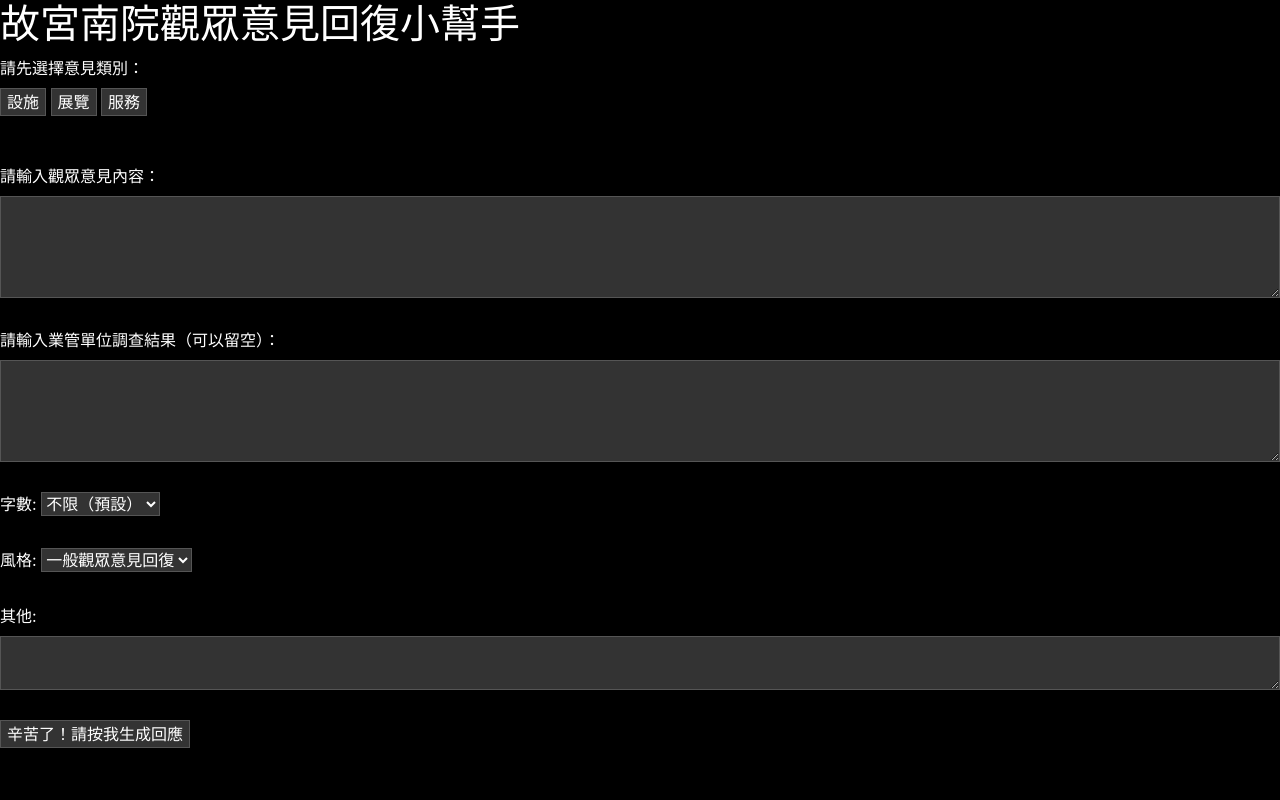
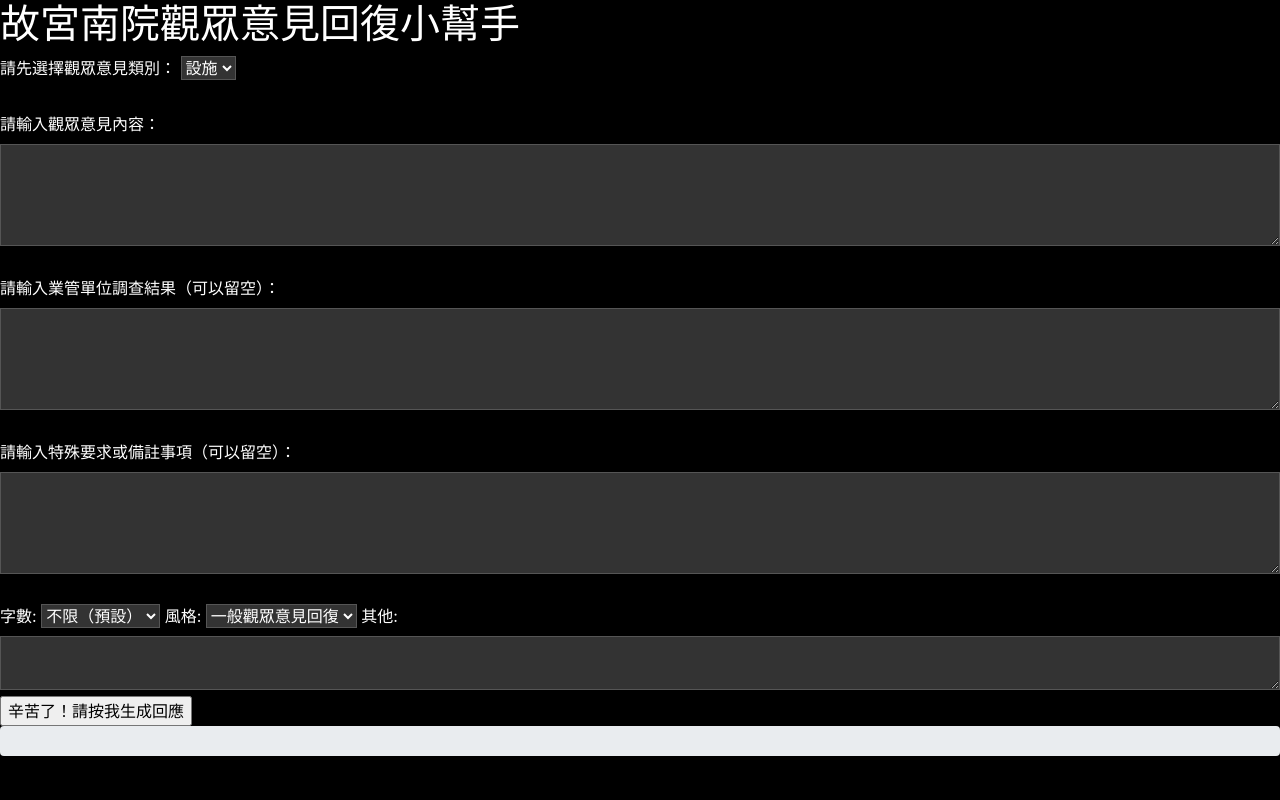
Before and after one commit to iwenchou/npmsbcc, a Flask app: page / in a window 1280 px wide. Run offline with Flask 2, Linux system fonts and the light colour scheme; some libraries are stand-ins or nearby versions.

Commit message:
Update index.html

```diff
--- a/templates/index.html
+++ b/templates/index.html
@@ -1,85 +1,68 @@
 <!DOCTYPE html>
 <html>
-
 <head>
     <title>故宮南院觀眾意見回復小幫手</title>
     <link rel="stylesheet" href="https://maxcdn.bootstrapcdn.com/bootstrap/4.5.2/css/bootstrap.min.css">
-
+    <script src="https://ajax.googleapis.com/ajax/libs/jquery/3.5.1/jquery.min.js"></script>
+    <script src="https://maxcdn.bootstrapcdn.com/bootstrap/4.5.2/js/bootstrap.min.js"></script>
     <style>
-        body,
-        html,
-        .form-control,
-        .btn,
-        select,
-        textarea,
-        .progress {
-            background-color: #000 !important;
+        body {
+            background-color: #000;
             color: #fff;
         }
 
-        textarea,
-        select,
-        button,
-        input[type="submit"],
-        .form-control {
-            background-color: #333 !important;
+        textarea, select, button {
+            background-color: #333;
             color: #fff;
             border: 1px solid #555;
         }
 
         .progress-bar {
-            background-color: #808080 !important;
+            background-color: #808080;
         }
 
         textarea {
-            width: 100%;
-            box-sizing: border-box;
+        width: 100%;
+        box-sizing: border-box;
         }
 
-        .selected {
-            background-color: #555 !important;
-        }
-    </style>
+</style>
+
 </head>
 
 <body>
     <h1>故宮南院觀眾意見回復小幫手</h1>
-    <form id="feedbackForm">
+    <form method="POST" action="/generate_response" onsubmit="return generateResponse();">
 
-        <label for="category">請先選擇意見類別：</label>
-        <div id="category">
-            <button type="button" class="category-btn" data-value="設施">設施</button>
-            <button type="button" class="category-btn" data-value="展覽">展覽</button>
-            <button type="button" class="category-btn" data-value="服務">服務</button>
-        </div>
-
-        <input type="hidden" name="category" id="category-input"><br><br>
-
+        <label for="category">請先選擇觀眾意見類別：</label>
+        <select name="category" id="category">
+            <option value="設施">設施</option>
+            <option value="展覽">展覽</option>
+            <option value="服務">服務</option>
+        </select><br><br>
         <label for="feedback">請輸入觀眾意見內容：</label><br>
         <textarea name="feedback" id="feedback" rows="4" cols="50"></textarea><br><br>
         <label for="investigation">請輸入業管單位調查結果（可以留空）：</label><br>
         <textarea name="investigation" id="investigation" rows="4" cols="50"></textarea><br><br>
-
+        <label for="additional_prompt">請輸入特殊要求或備註事項（可以留空）：</label><br>
+        <textarea name="additional_prompt" id="additional_prompt" rows="4" cols="50"></textarea><br><br>
         <label for="word_count">字數:</label>
         <select id="word_count" name="word_count">
             <option value="50">50字以內</option>
             <option value="150">150字以內</option>
             <option value="unlimited" selected>不限（預設）</option>
-        </select><br><br>
+        </select>
 
         <label for="style">風格:</label>
         <select id="style" name="style">
             <option value="general">一般觀眾意見回復</option>
             <option value="social_media">社群媒體使用</option>
-        </select><br><br>
+        </select>
 
-        <label for="other">其他:</label>
-        <textarea id="other" name="other"></textarea><br><br>
+        <label for="additional_prompt">其他:</label>
+        <textarea id="additional_prompt" name="additional_prompt"></textarea>
 
-        <!-- Hidden input to store the combined value of word_count, style, and other -->
-        <input type="hidden" id="additional_prompt" name="additional_prompt">
-
-          <input type="submit" value="辛苦了！請按我生成回應">
+        <input type="submit" value="辛苦了！請按我生成回應">
     </form>
     <div class="progress" style="height: 30px;">
         <div class="progress-bar" role="progressbar" style="width: 0%;" aria-valuenow="0" aria-valuemin="0" aria-valuemax="100">0%</div>
@@ -90,59 +73,82 @@
     <script src="https://ajax.googleapis.com/ajax/libs/jquery/3.5.1/jquery.min.js"></script>
     <script src="https://maxcdn.bootstrapcdn.com/bootstrap/4.5.2/js/bootstrap.min.js"></script>
     <script>
-        // 為每個類別按鈕添加點擊事件
-        document.querySelectorAll('.category-btn').forEach(btn => {
-            btn.addEventListener('click', function () {
-                // 移除所有按鈕的 selected 類
-                document.querySelectorAll('.category-btn').forEach(b => b.classList.remove('selected'));
-                // 為被點擊的按鈕添加 selected 類
-                this.classList.add('selected');
-                // 更新隱藏的 input 欄位的值
-                document.getElementById('category-input').value = this.getAttribute('data-value');
-            });
-        });
+        function generateResponse() {
+            event.preventDefault();
 
-        $('#feedbackForm').submit(function (e) {
-            e.preventDefault();
+            updateProgressBar(); // 啟動進度條
 
-            // Combine the values of word_count, style, and other into the additional_prompt hidden input
-            let wordCount = document.getElementById("word_count").value;
-            let style = document.getElementById("style").value;
-            let other = document.getElementById("other").value;
-            document.getElementById("additional_prompt").value = wordCount + ", " + style + ", " + other;
+            var category = document.getElementById("category").value;
+            var feedback = document.getElementById("feedback").value;
+            var investigation = document.getElementById("investigation").value;
+            var additionalPrompt = document.getElementById("additional_prompt").value;
 
-            let formData = {
-                 "category-input": document.getElementById('category-input').value,
-                 "feedback": document.getElementById('feedback').value,
-                 "investigation": document.getElementById('investigation').value,
-                 "word_count": document.getElementById('word_count').value,
-                 "style": document.getElementById('style').value,
-                 "additional_prompt": document.getElementById('additional_prompt').value
-             };
+            // 發送 POST 請求到 generate_response 路由
+            fetch("/generate_response", {
+                    method: "POST",
+                    headers: {
+                        "Content-Type": "application/json"
+                    },
+                    body: JSON.stringify({
+                        category: category,
+                        feedback: feedback,
+                        investigation: investigation,
+                        additional_prompt: additionalPrompt
+                    })
+                })
+                .then(response => {
+                    if (!response.ok) {
+                        throw new Error("Network response was not ok");
+                    }
+                    return response.json();
+                })
+                .then(data => {
+                    var responseContainer = document.getElementById("response-container");
+                    responseContainer.textContent = data.chat_history[data.chat_history.length - 1].content;
+                    clearInterval(interval); // 停止進度條更新
 
-            // Send AJAX request
-            $.ajax({
-                type: "POST",
-                url: "/generate_response",
-                data: JSON.stringify(formData),
-                contentType: "application/json",
-                dataType: "json",
-                success: function (response) {
-                    // Update the response container with the server's response
-                    $('#response-container').html(response.assistant_response);
-                    // Reset the progress bar
-                    $('.progress-bar').css('width', '100%').attr('aria-valuenow', 100).text('100%');
-                },
-                error: function (error) {
-                    // Handle any errors here
-                    console.error("Error:", error);
-                },
-                beforeSend: function () {
-                    // Update the progress bar to show that the request is in progress
-                    $('.progress-bar').css('width', '50%').attr('aria-valuenow', 50).text('50%');
+                     // 停止進度條更新並設定為100%
+                    clearInterval(interval);
+                    let progressBar = $(".progress-bar");
+                    progressBar.css("width", "100%");
+                    progressBar.text("100%");
+
+                    // 新增「下一個案件」按鈕
+                    var nextButton = document.createElement("button");
+                    nextButton.textContent = "下一個案件";
+                    nextButton.onclick = resetForm;
+                    responseContainer.appendChild(nextButton);
+                })
+                .catch(error => {
+                    console.log("There was a problem with the fetch operation:", error.message);
+                    alert("很抱歉，目前無法生成回應。請稍後再試。");
+                });
+
+            return false;
+        }
+
+        function updateProgressBar() {
+            let progressBar = $(".progress-bar");
+            let width = 0;
+            interval = setInterval(function() { // 注意：這裡我們移除了 let，使 interval 成為全局變量
+                width += 5;
+                progressBar.css("width", width + "%");
+                progressBar.text(width + "%");
+
+                if (width >= 100) {
+                    clearInterval(interval);
                 }
-            });
-        });
+            }, 750); // 每750毫秒更新一次
+        }
+
+        function resetForm() {
+            document.getElementById("feedback").value = "";
+            document.getElementById("investigation").value = "";
+            document.getElementById("response-container").textContent = "";
+            let progressBar = $(".progress-bar");
+            progressBar.css("width", "0%");
+            progressBar.text("0%");
+}
     </script>
 </body>
 
```
